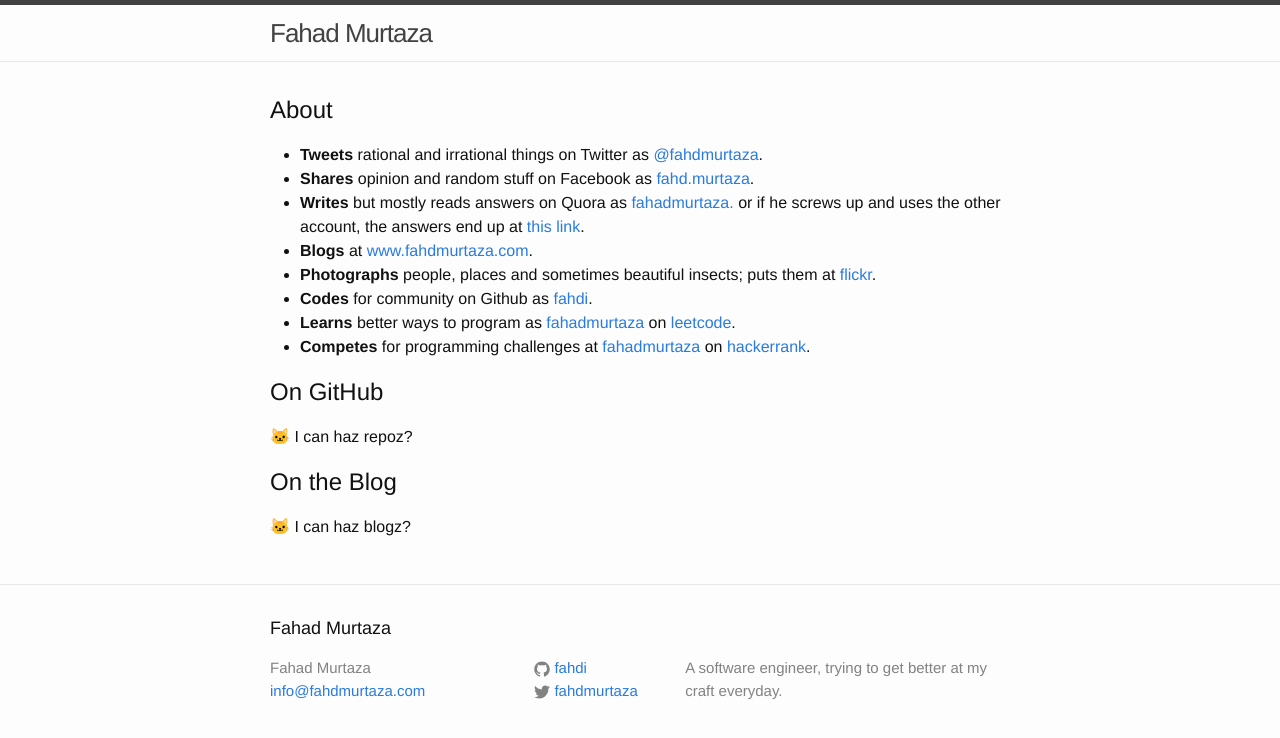
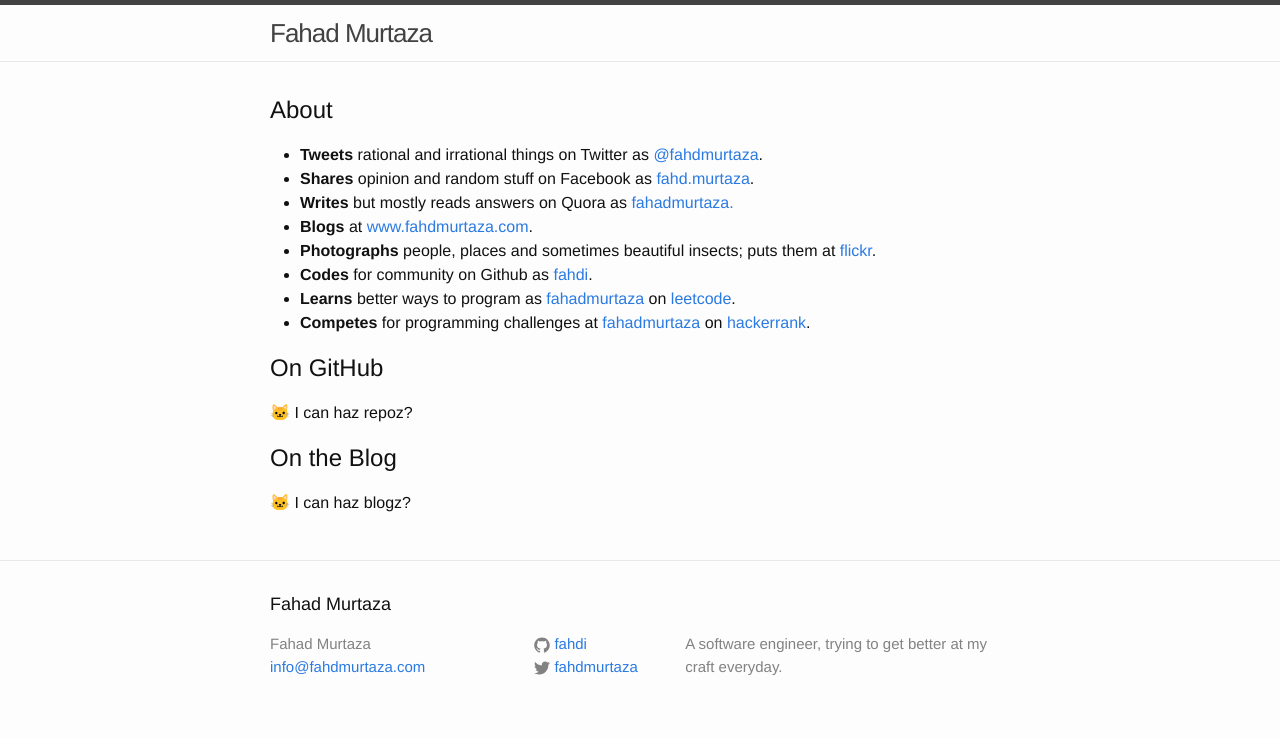
Before and after one commit to fahdi/fahdi.github.io, a Jekyll site: the page built from index.md, in a window 1280 px wide. Shown: the top 738 px of the page. Built offline with Jekyll 4.4.1, drawn with Linux system fonts in a browser that asks for light colours; nearby versions of some CDN libraries.

Commit message:
Updating quora info

```diff
--- a/_includes/about.html
+++ b/_includes/about.html
@@ -6,29 +6,21 @@
       <li>
         <strong>Tweets</strong> rational and irrational things on Twitter as <a href="http://www.twitter.com/{{site.twitter_username}}">@{{site.twitter_username}}</a>.
       </li>
-
       <li>
         <strong>Shares</strong> opinion and random stuff on Facebook as <a href="http://www.facebook.com/{{site.facebook_username}}">{{site.facebook_username}}</a>.
       </li>
-
       <li>
-      	<strong>Writes</strong> but mostly reads answers on Quora as <a href="{{site.quora.url1}}">{{site.quora.nicename}}.</a> or if he screws up and uses the other account, the answers end up at <a href="{{site.quora.url2}}">this link</a>.
-	  </li>
-
+        <strong>Writes</strong> but mostly reads answers on Quora as <a href="{{site.quora.url1}}">{{site.quora.nicename}}.</a>
+      </li>
       <li>
-      	<strong>Blogs</strong> at <a href="{{site.blog.url}}">{{site.blog.name}}</a>.
+        <strong>Blogs</strong> at <a href="{{site.blog.url}}">{{site.blog.name}}</a>.
       </li>
-
       <li>
-      	<strong>Photographs</strong> people, places and sometimes beautiful insects; puts them at <a href="{{site.flickr.url}}">{{site.flickr.name}}</a>.
+        <strong>Photographs</strong> people, places and sometimes beautiful insects; puts them at <a href="{{site.flickr.url}}">{{site.flickr.name}}</a>.
       </li>
-
       <li><strong>Codes</strong> for community on Github as <a href="http://www.github.com/{{site.github_username}}">{{site.github_username}}</a>. </li>
-
       <li><strong>Learns</strong> better ways to program as <a href="{{site.leetcode.profile_url}}">{{site.leetcode.username}}</a> on <a href="{{site.leetcode.url}}">leetcode</a>.</li>
-
       <li><strong>Competes</strong> for programming challenges at <a href="{{site.hackerrank.profile_url}}">{{site.hackerrank.username}}</a> on <a href="{{site.hackerrank.url}}">hackerrank</a>.</li>
-
     </ul>
   </div>
 </section>
```
